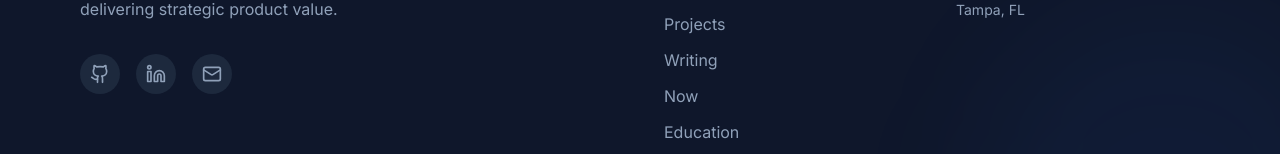
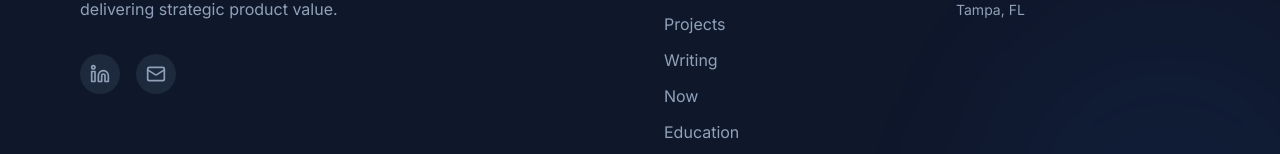
Before and after one commit to kaushalkanna-ai/portfolio, a React (Vite) app: page / in a window 1280 px wide. Shown: the part 7456-7610 px from the top of the page. Built offline with nearby package versions, Linux system fonts and the light colour scheme.

Commit message:
fix: update location to Tampa and remove GitHub link from footer

```diff
--- a/src/components/Footer.jsx
+++ b/src/components/Footer.jsx
@@ -51,7 +51,7 @@ const Footer = () => {
                             Building high-performance engineering teams and delivering strategic product value.
                         </p>
                         <div className="flex gap-4">
-                            <SocialLink href="https://github.com/kaushalkanna-ai" icon={Github} label="GitHub" />
+
                             <SocialLink href="https://www.linkedin.com/in/kaushaldontula/" icon={Linkedin} label="LinkedIn" />
                             {/* <SocialLink href="https://twitter.com/yourhandle" icon={Twitter} label="Twitter" /> */}
                             <button
```
